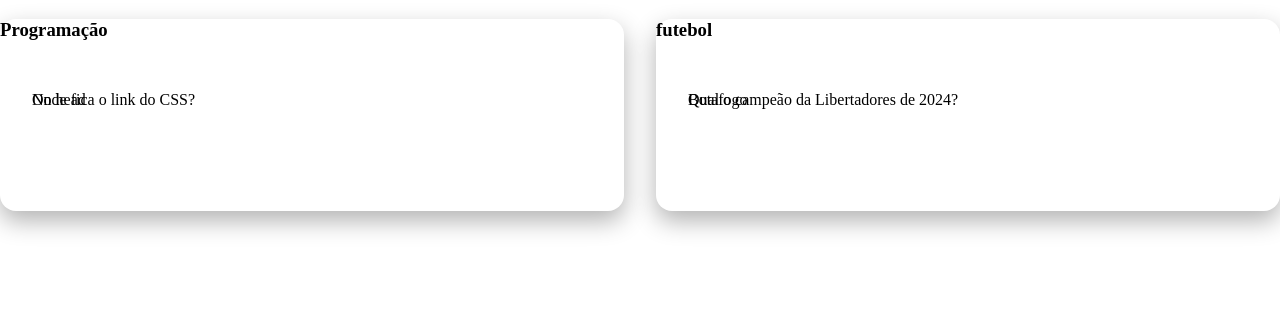
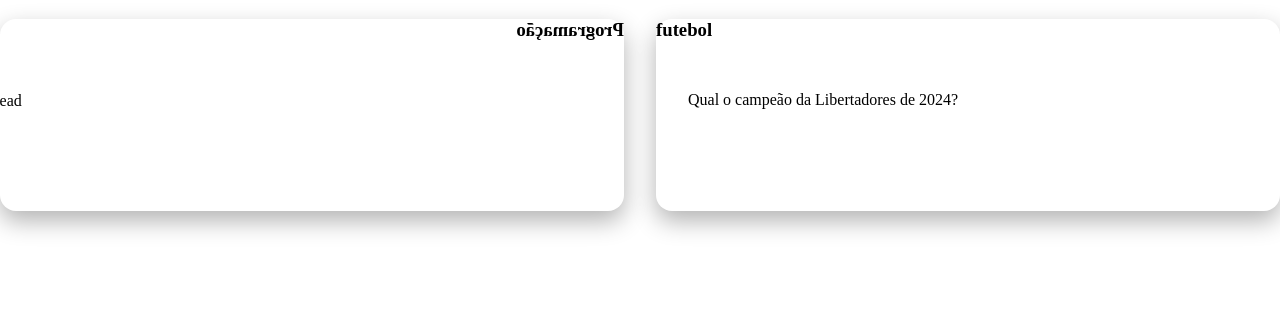
Before and after one commit to vinicius-gardacho/Aula-10---Introducao-ao-JavaScript, a plain HTML site: page index.html in a window 1280 px wide. Shown: the top 318 px of the page. Drawn offline with Linux system fonts and the light colour scheme.

Commit message:
funcionalidade

```diff
--- a/assents/style.css
+++ b/assents/style.css
@@ -1,7 +1,6 @@
 body{
     margin: 0;
 }
-
 
 .cartao{
     height: 12rem;
@@ -23,11 +22,9 @@ body{
     box-shadow: 0 10px 25px rgba(0, 0, 0, 0.3);
 }
 
-
 .cartao:hover .conteudo{
-    transform: rotateY('180deg');
+    transform: rotateY(180deg);
 }
-
 
 .pergunta, .resposta{
     position: absolute;
@@ -39,5 +36,5 @@ body{
 }
 
 .resposta{
-    transform: rotateY('180deg');
+    transform: rotateY(180deg);
 }
```
